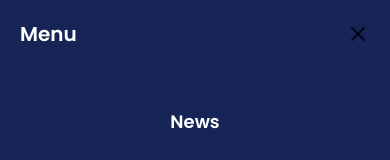
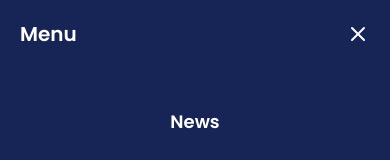
Before and after one commit to techarena24/ta24blog, a Next.js app: page /about in a window 390 px wide. Both pictures are taken after a click on the button 354 px from the left and 35 px from the top of the page. Shown: the top 160 px of the page. Built offline with nearby package versions, Linux system fonts and the light colour scheme.

Commit message:
maincamera, phonename added to the schema and now fuctioning on front end

```diff
--- a/app/components/Navbar.jsx
+++ b/app/components/Navbar.jsx
@@ -71,7 +71,7 @@ const Navbar = () => {
         <div className=" flex flex-row gap-5 ">
           <ModeToggle />
           <Button className=" lg:hidden" onClick={() => setMenuOpen(!menuOpen)}>
-            {menuOpen ? <span className=" text-white"><X /></span> : <MenuIcon />}
+            {menuOpen ? <X /> : <MenuIcon />}
           </Button>
         </div>
       </div>
@@ -88,7 +88,7 @@ const Navbar = () => {
         <div className=" flex justify-between items-center p-5">
           <h2 className=" text-xl font-semibold text-white">Menu</h2>
           <Button onClick={() => setMenuOpen(false)}>
-            <X />
+            <X className=" text-white" />
           </Button>
         </div>
 
--- a/app/components/TableHead.jsx
+++ b/app/components/TableHead.jsx
@@ -16,7 +16,7 @@ function TableHead({ device }) {
     <>
       <div className="border dark:border-white">
         <h2 className="text-center py-2 border bg-gray-100 font-bold dark:text-gray-800">
-          {device.title} Highlight
+          {device.phoneName} Overview
         </h2>
         <div className="flex flex-col lg:flex-row">
           <div className="flex items-center justify-center lg:w-[30%]">
@@ -38,7 +38,7 @@ function TableHead({ device }) {
                 <div className=" border dark:border-white flex flex-col md:flex-row gap-2 h-[25%] items-center px-2 py-2">
                   <Aperture />
                   <p className="overflow-hidden">
-                    {device?.specs?.backcamera}
+                    {device?.specs?.maincamera}
                   </p>
                 </div>
                 <div className=" border dark:border-white flex flex-col md:flex-row gap-2 h-[25%] items-center px-2 py-1">
--- a/lib/fetchDeviceSpecsBySlug.js
+++ b/lib/fetchDeviceSpecsBySlug.js
@@ -6,12 +6,14 @@ export const fetchDeviceBySlug = async (slug) => {
       _id,
       title,
       "slug": slug.current,
+      phoneName,
       summary,
       "deviceImage": deviceImage.asset->url,
       "author": author->name,
       "categories": categories[]->title,
       specs {
         display,
+        maincamera,
         backcamera,
         frontcamera,
         chipset,
--- a/sanity/schemaTypes/device.js
+++ b/sanity/schemaTypes/device.js
@@ -16,6 +16,11 @@ export default {
                 source: 'title',
                 maxLength: 96
             }
+        },
+        {
+            name: 'phoneName',
+            type: 'string',
+            title: 'Phone Name',
         },
         {
           name: 'summary',
@@ -68,9 +73,14 @@ export default {
                     title: 'Display'
                 },
                 {
+                    name: 'maincamera',
+                    type: 'string',
+                    title: 'Main Camera'
+                },
+                {
                     name: 'backcamera',
                     type: 'string',
-                    title: 'Back Camera'
+                    title: 'Back Cameras'
                 },
                 {
                     name: 'frontcamera',
```
